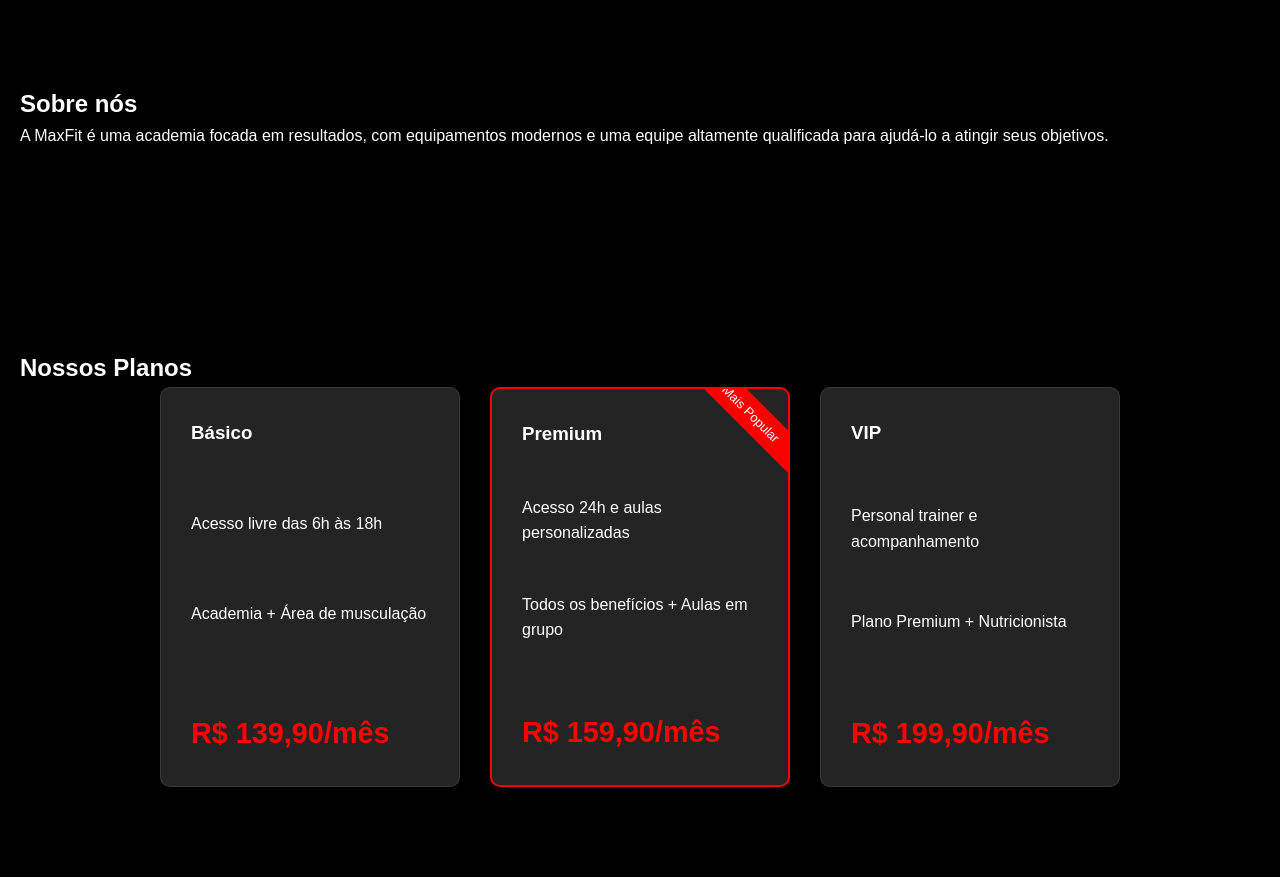
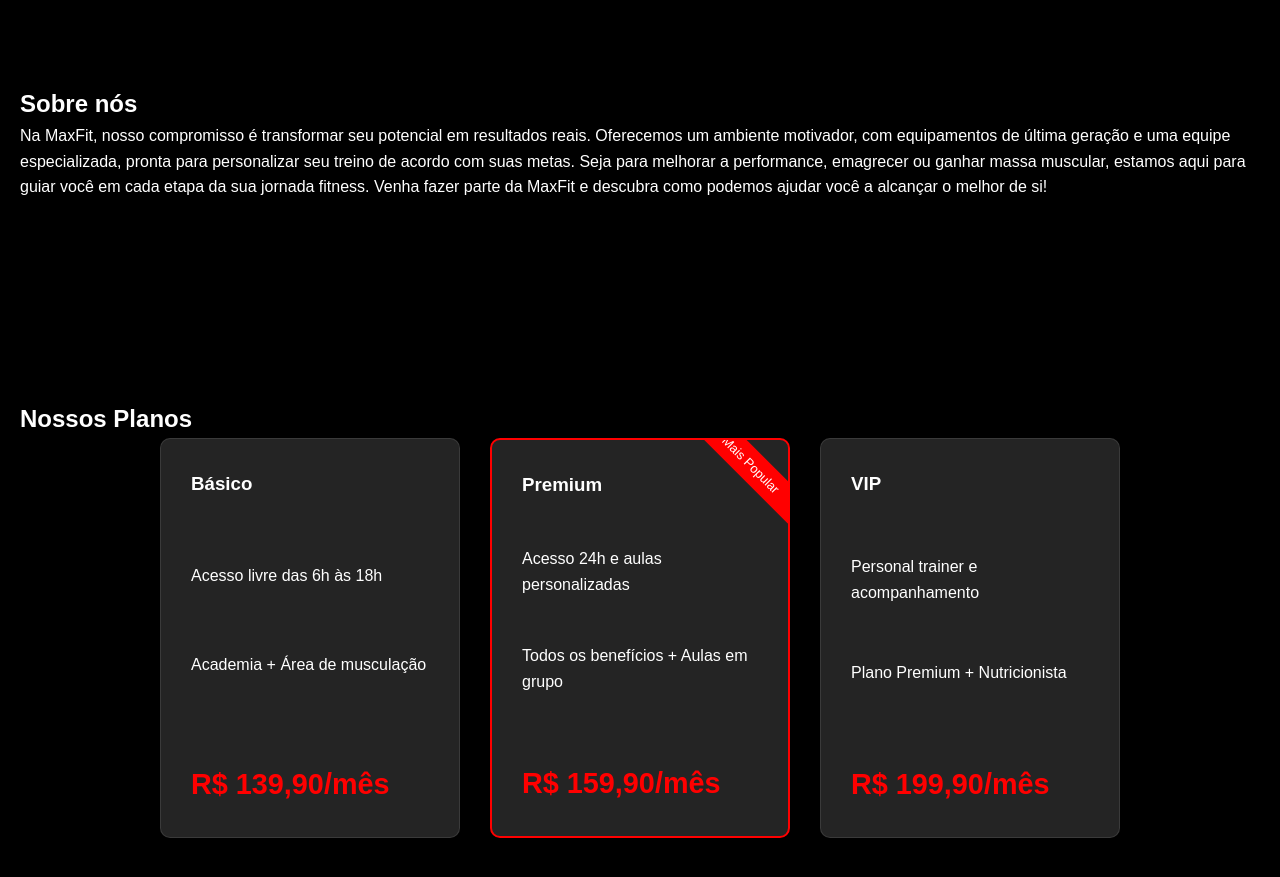
Before and after one commit to andersonjr667/MaxFit, a plain HTML site: page index.html in a window 1280 px wide. Shown: the part 980-1857 px from the top of the page. Drawn offline with Linux system fonts and the light colour scheme.

Commit message:
Update index.html

```diff
--- a/index.html
+++ b/index.html
@@ -38,7 +38,7 @@
 
   <section id="sobre">
     <h2>Sobre nós</h2>
-    <p>A MaxFit é uma academia focada em resultados, com equipamentos modernos e uma equipe altamente qualificada para ajudá-lo a atingir seus objetivos.</p>
+    <p>Na MaxFit, nosso compromisso é transformar seu potencial em resultados reais. Oferecemos um ambiente motivador, com equipamentos de última geração e uma equipe especializada, pronta para personalizar seu treino de acordo com suas metas. Seja para melhorar a performance, emagrecer ou ganhar massa muscular, estamos aqui para guiar você em cada etapa da sua jornada fitness. Venha fazer parte da MaxFit e descubra como podemos ajudar você a alcançar o melhor de si!</p>
   </section>
 
   <section id="planos">
```
